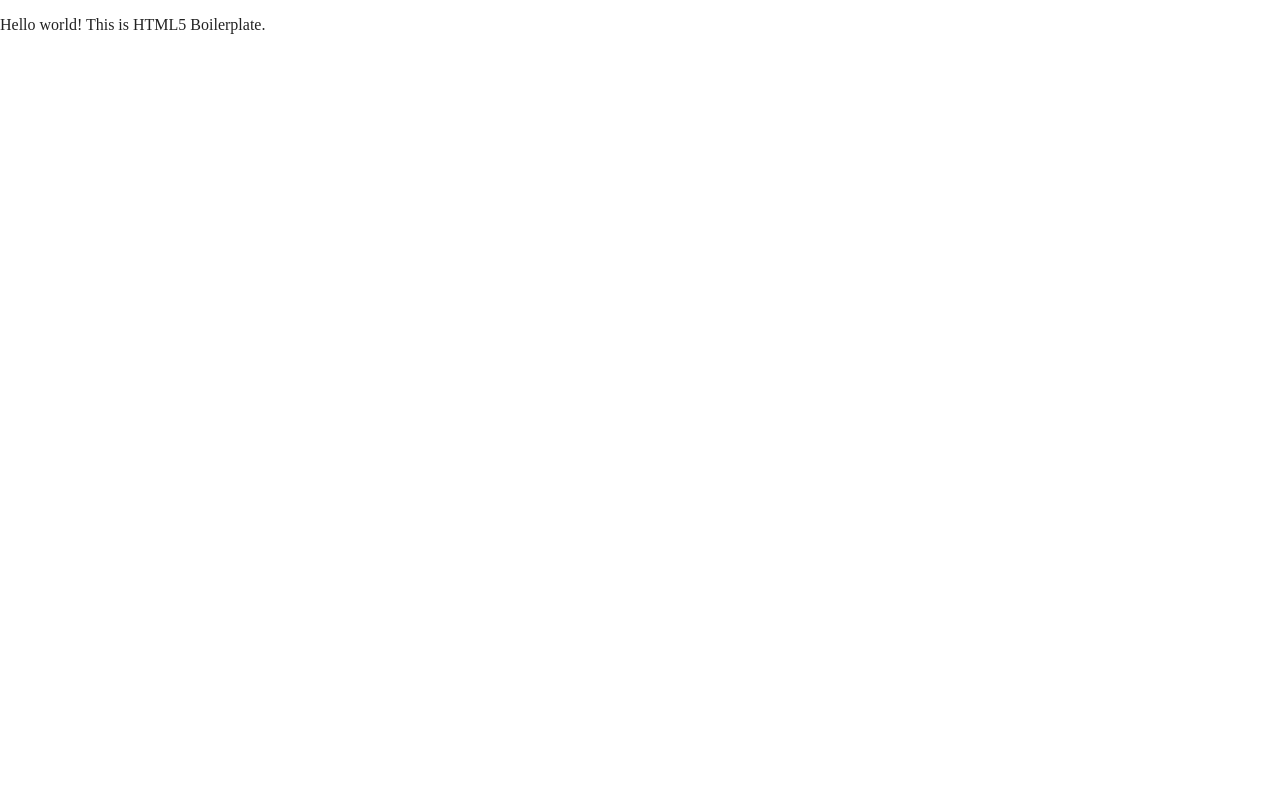
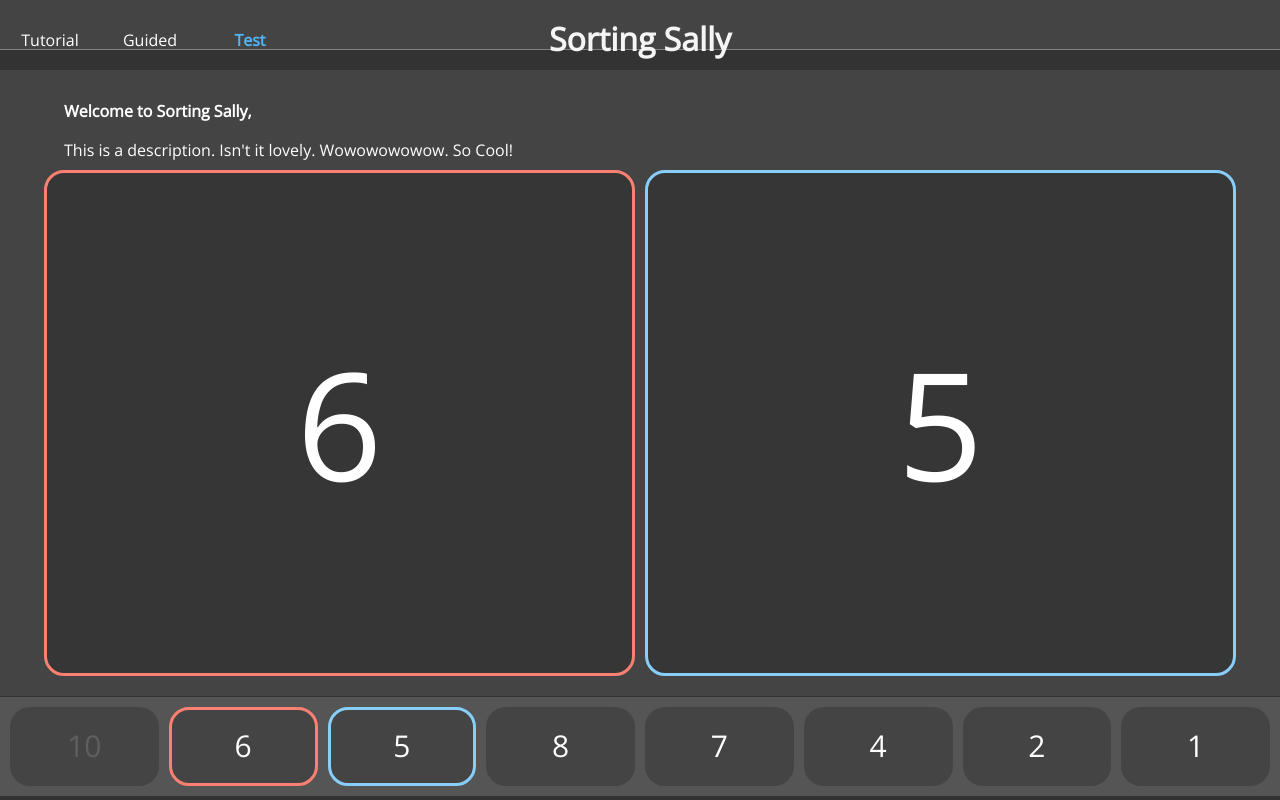
Before and after one commit to Zeee2000/COS750_Project, a website built with Parcel: page index.html in a window 1280 px wide. Built offline with nearby package versions, Linux system fonts and the light colour scheme.

Commit message:
Nice designs + groovy

```diff
--- /dev/null
+++ b/css/style.css
@@ -0,0 +1,150 @@
+/* HTML ELEMENTS */
+@import url('https://fonts.googleapis.com/css?family=Open+Sans');
+
+body{
+    font-family: 'Open Sans', sans-serif;
+}
+
+a{
+    outline: none;
+    border: none;
+    background: none;
+    color: white;
+    cursor: pointer;
+    transition: 0.5s;
+}
+
+a:hover{
+    opacity: 0.5;
+}
+
+h1{
+    font-size: 20px;
+    color: whitesmoke;
+}
+
+/* CLASSES */
+
+.active{
+    color: rgb(81, 181, 248);
+    font-weight: bold;
+}
+
+.container{
+    display: grid;
+    height: 100vh;
+    width: 100vw;
+
+    background-color: #333;
+
+    grid-template-rows: 50px 1fr;
+    justify-content: center;
+    align-content: center;
+}
+
+.nav{
+    background-color: #444;
+    border-bottom: 1px solid gray;
+
+    display: grid;
+    grid-template-columns: repeat(3, 100px) 1fr 300px;
+    align-items: center;
+    justify-content: center;
+    text-align: center;
+}
+
+.exercise{
+    display: grid;
+
+    grid-template-rows: 1fr 100px;
+
+    height: 70vh;
+    margin-top: 20px;
+    width: 100vw;
+}
+
+.game{
+    background-color: #444;
+    display: grid;
+
+    grid-template-rows: 100px 1fr;
+    justify-content: center;
+    align-items: center;
+    width: 100vw;
+}
+
+.sorter{
+    background-color: #555;
+    border-top: 1px solid #333;
+
+    display: grid;
+    grid-template-columns: repeat(8, 1fr);
+
+    gap: 10px;
+    padding: 10px;
+    justify-content: center;
+}
+
+    .array-item{
+        display: grid;
+        align-items: center;
+        justify-content: center;
+
+        background-color: rgba(0, 0, 0, 0.199);
+        border-radius: 20px;
+        max-width: 150px;
+
+        font-size: 30px;
+        color: white;
+        cursor: default;
+    }
+
+    .sorted-item{
+        color: rgba(255, 255, 255, 0.15);
+    }
+
+    .active-item1, .card1{
+        border: 3px solid salmon;
+    }
+    .active-item2, .card2{
+        border: 3px solid lightskyblue;
+    }
+
+.description{
+    text-align: left;
+    color: white;
+
+    padding-left: 20px;
+    padding-right: 20px;
+
+    width: 90vw;
+}
+
+.cards{
+    display: grid;
+    grid-template-columns: 1fr 1fr;
+    justify-content: center;
+    align-items: center;
+    gap: 10px;
+    margin-bottom: 20px;
+}
+
+    .card1, .card2{
+        text-align: center;
+        display: grid;
+        background: rgba(0, 0, 0, 0.199);
+        height: 500px;
+        color: white;
+
+        align-items: center;
+        font-size: 150px;
+        border-radius: 20px;
+
+        transition: 0.5s;
+    }
+
+    .card:hover{
+        transform: scale(0.9);
+        opacity: 0.9;
+        cursor: pointer;
+    }
--- a/index.html
+++ b/index.html
@@ -1,9 +1,8 @@
 <!doctype html>
 <html class="no-js" lang="">
-
   <head>
     <meta charset="utf-8">
-  <title></title>
+    <title>COS750 Sorting Tips</title>
     <meta name="description" content="">
     <meta name="viewport" content="width=device-width, initial-scale=1">
 
@@ -18,24 +17,46 @@
 
     <link rel="stylesheet" href="css/normalize.css">
     <link rel="stylesheet" href="css/main.css">
+    <link rel="stylesheet" href="css/style.css">
 
     <meta name="theme-color" content="#fafafa">
+    <script src="js/functions.js"></script>
   </head>
 
   <body>
 
-  <!-- Add your site or application content here -->
-  <p>Hello world! This is HTML5 Boilerplate.</p>
-  <script src="js/vendor/modernizr-3.11.2.min.js"></script>
-  <script src="js/plugins.js"></script>
-  <script src="js/main.js"></script>
+    <div class="container">
+      <div class="nav">
+        <a>Tutorial</a>
+        <a>Guided</a>
+        <a class="active">Test</a>
 
-  <!-- Google Analytics: change UA-XXXXX-Y to be your site's ID. -->
-  <script>
-    window.ga = function () { ga.q.push(arguments) }; ga.q = []; ga.l = +new Date;
-    ga('create', 'UA-XXXXX-Y', 'auto'); ga('set', 'anonymizeIp', true); ga('set', 'transport', 'beacon'); ga('send', 'pageview')
-  </script>
-  <script src="https://www.google-analytics.com/analytics.js" async></script>
+        <h1>Sorting Sally</h1>
+      </div>
+      <div class="exercise">
+        <div class="game">
+          <div class="description">
+            <h4>Welcome to Sorting Sally,</h4>
+            This is a description. Isn't it lovely. Wowowowowow. So Cool!
+          </div>
+          <div class="cards">
+            <div id="card1" onclick="clicked(1)" class="card1">6</div>
+            <div id="card2" onclick="clicked(2)" class="card2">5</div>
+          </div>
+        </div>
+        <div class="sorter">
+          <div id="sortedItem_1" class="array-item sorted-item">10</div>
+          <div id="sortedItem_2" class="array-item active-item1">6</div>
+          <div id="sortedItem_3" class="array-item active-item2">5</div>
+          <div id="sortedItem_4" class="array-item">8</div>
+          <div id="sortedItem_5" class="array-item">7</div>
+          <div id="sortedItem_6" class="array-item">4</div>
+          <div id="sortedItem_7" class="array-item">2</div>
+          <div id="sortedItem_8" class="array-item">1</div>
+        </div>
+      </div>
+    </div>
+
   </body>
 
 </html>
--- /dev/null
+++ b/js/functions.js
@@ -0,0 +1,11 @@
+function clicked(value){
+    if(value==1)
+    {
+        let card1 = document.querySelector('#card1')
+        alert("Hi, "+card1.innerHTML)
+    }
+    else{
+        let card2 = document.querySelector('#card2')
+        alert("Hi, "+card2.innerHTML)
+    }
+}
```
Lines whose indentation alone changed are shown as unchanged.
